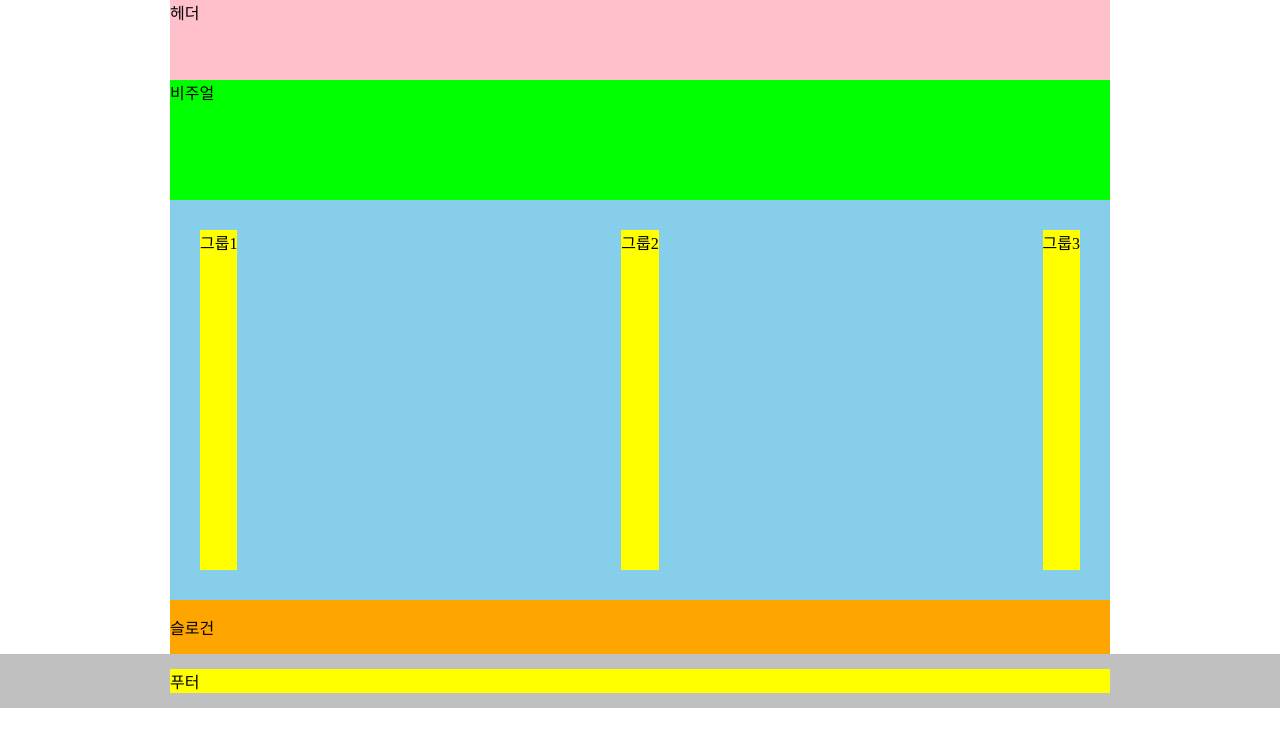
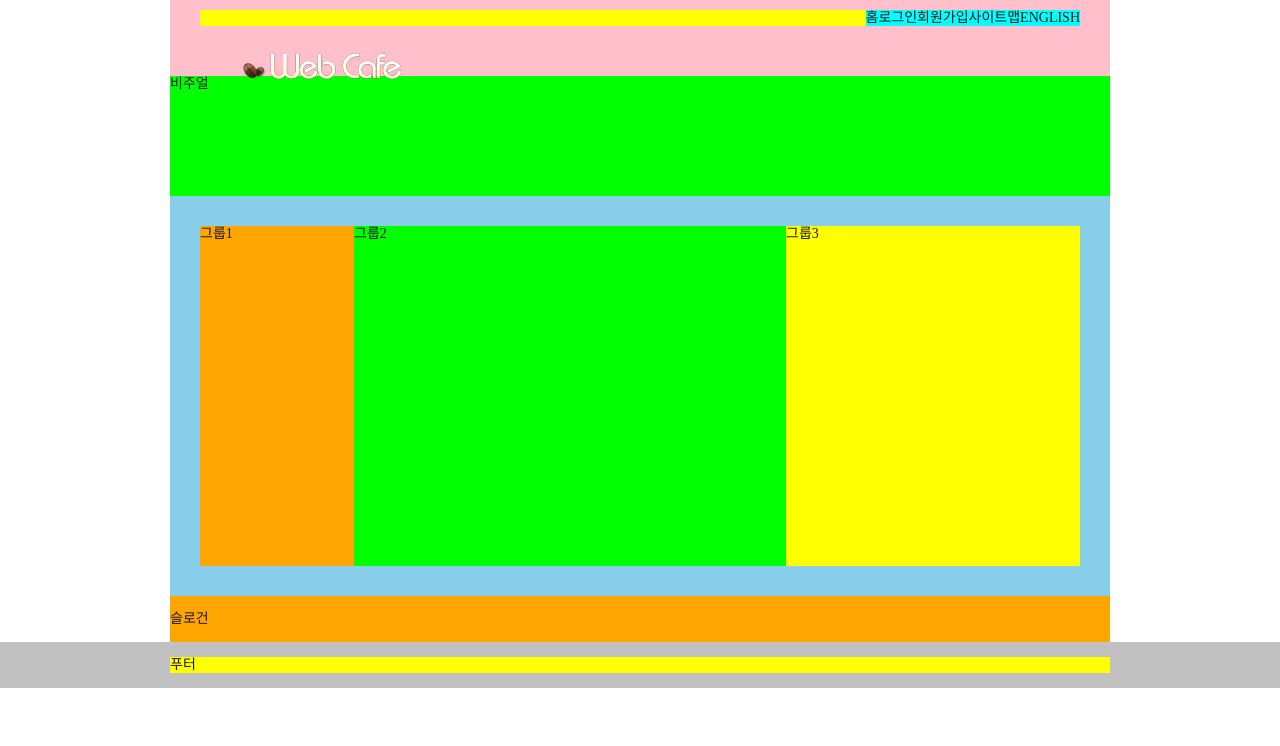
Before and after one commit to eunbiviakwon/webcafe, a plain HTML site: page webcafe.html in a window 1280 px wide. Drawn offline with nearby package versions, Linux system fonts and the light colour scheme; a web font is replaced by a local one.

Commit message:
플렉스 공부하기
flex

```diff
--- a/css/webcafe.css
+++ b/css/webcafe.css
@@ -1,10 +1,25 @@
 @charset "utf-8";
-/* 초기회 */
+@import url('https://necolas.github.io/normalize.css/latest/normalize.css');
+@import url('https://spoqa.github.io/spoqa-han-sans/css/SpoqaHanSans-kr.css');
+
+/* 초기화 */
 *, *::before, *::after{
     box-sizing: border-box;
 }
+a{
+    text-decoration: none;
+    color: inherit;
+}
+html{
+    font-size: 10px;
+}
 body{
+    font-size: 1.4rem;
     margin: 0;
+    color: #181818;
+    font-family: 'Spoqa Han Sans', 'sans-serif';
+    line-height: 1.15;
+    font-weight: 400;
 }
 .header, .visual, .main-content, .slogan, .footer{
     margin: 0 auto;
@@ -14,7 +29,32 @@ body{
 .header{
     box-sizing: border-box;
     background-color: pink;
-    height: 10vh;
+    position: relative;
+    padding: 10px 30px 50px 30px;
+
+}
+/* 로고 */
+.logo{
+    margin: 0;
+    position: absolute;
+    top: 50px;
+    left: 70px;
+}
+/* 멤버 링크 */
+.member{
+    list-style-type: none;
+    margin: 0;
+    padding-left: 0;
+    background-color: yellow;
+    font-size: 0;
+    text-align: right;
+}
+
+.member li{
+    display: inline-block;
+    background-color: aqua;
+    font-size: 1.4rem;
+    text-transform: uppercase;
 }
 .visual{
     background-color: lime;
@@ -33,20 +73,20 @@ body{
 
 }
 .group1{
-    /*flex-basis: 250px;
+    flex-basis: 250px;
     flex-grow: 2;
     flex-shrink: 1;
     flex: 50px 2 1;
-    background-color: orange;*/
+    background-color: orange;
 }
 .group2{
-    /*flex-basis: 380px;
+    flex-basis: 380px;
     flex-grow: 1;
-    background-color: lime;*/
+    background-color: lime;
 }
 .group3{
-    /*flex-basis: 190px;
-    flex-grow: 2;*/
+    flex-basis: 190px;
+    flex-grow: 2;
 }
 .slogan{
     background-color: orange;
--- a/webcafe.html
+++ b/webcafe.html
@@ -4,10 +4,28 @@
     <meta charset="UTF-8">
     <meta http-equiv="X-UA-Compatible" content="ie=edge">
     <title>웹카페-HTML5,CSS3,웹표준,웹접근성</title>
+
     <link rel="stylesheet" href="./css/webcafe.css">
+
 </head>
+<!-- 헤더 시작 -->
 <body>
-  <header class="header">헤더</header>
+  <header class="header">
+    <h1 class="logo"><a href="#"><img src="./images/logo.png" alt="web cafe"></a></h1>
+    <ul class="member">
+        <li><a href="#">홈</a></li>
+        <li><a href="#">로그인</a></li>
+        <li>
+            <a href="#">회원가입</a>
+        </li>
+        <li>
+            <a href="#">사이트맵</a>
+        </li>
+        <li>
+            <a href="#">english</a>
+        </li>
+    </ul>
+  </header>
   <div class="visual">비주얼</div>
   <main class="main-content">
       <div class="group group1">그룹1</div>
```
Also changed, not shown: css/position.html (added, +33 -0 lines).
